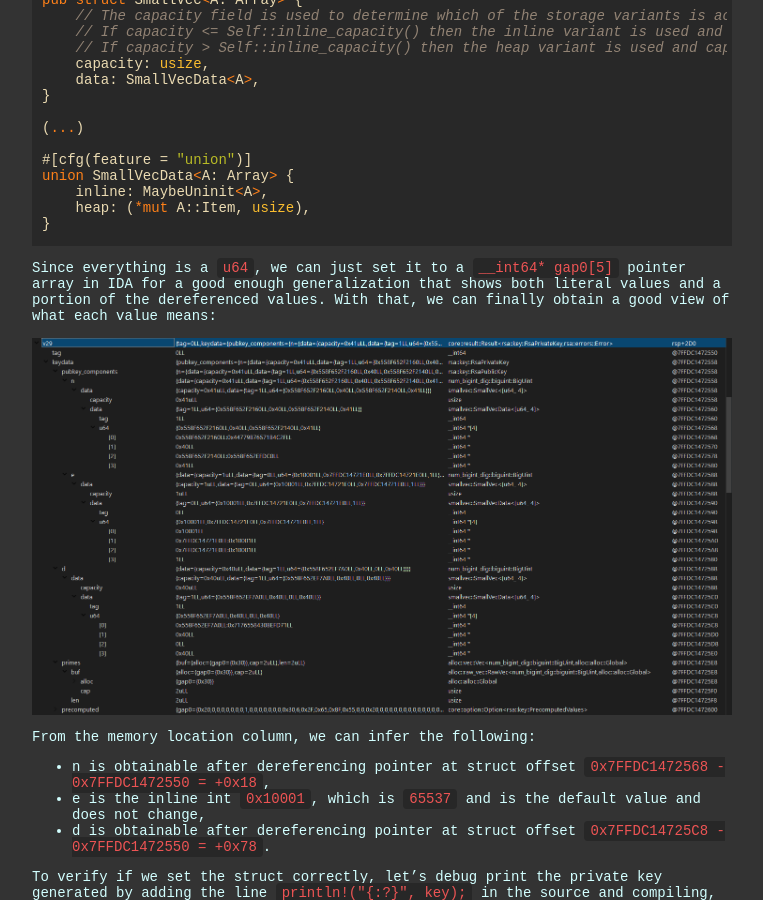
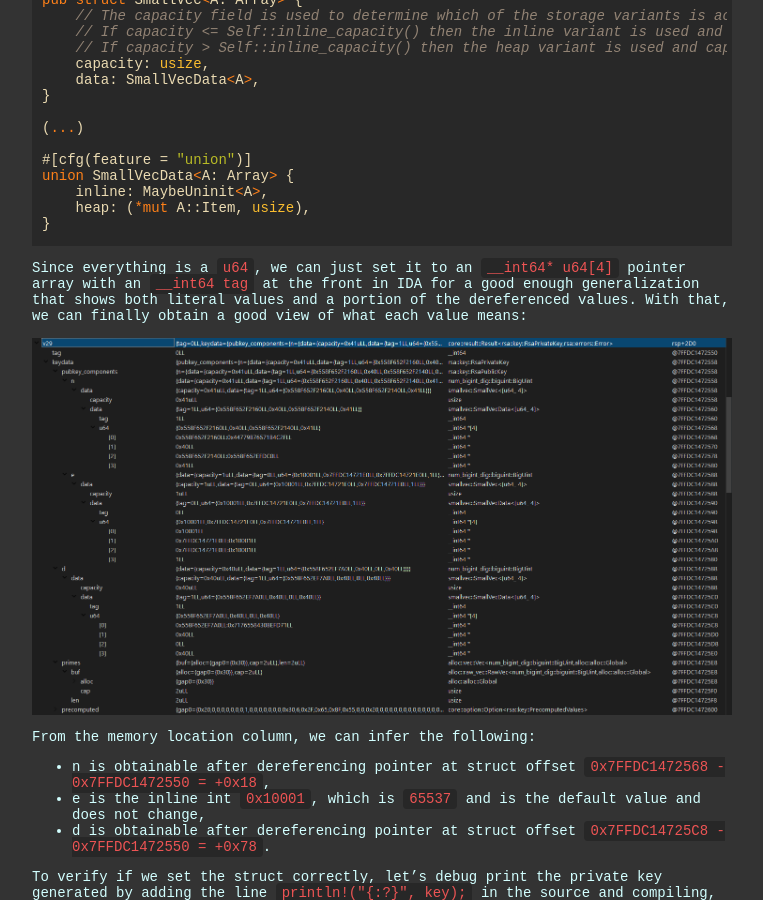
Before and after one commit to ubcctf/ubcctf.github.io, a Jekyll site: the page built from _posts/2022-04-17-tamuctf-lost-in-the-void.md, in a window 1280 px wide and 900 px high, scrolled down 3524 px. Shown: the whole window, without its empty margins (258-1021 px from the left). Built offline with Jekyll 4.4.1, drawn with Linux system fonts in a browser that asks for light colours; nearby versions of some CDN libraries; some web fonts are replaced; some of the changed text lies outside the part shown.

Commit message:
Fixes 4am typos whoops

````diff
--- a/_posts/2022-04-17-tamuctf-lost-in-the-void.md
+++ b/_posts/2022-04-17-tamuctf-lost-in-the-void.md
@@ -136,7 +136,7 @@ union SmallVecData<A: Array> {
     heap: (*mut A::Item, usize),
 }
 ```
-Since everything is a `u64`, we can just set it to a `__int64* gap0[5]` pointer array in IDA for a good enough generalization that shows both literal values and a portion of the dereferenced values. With that, we can finally obtain a good view of what each value means:
+Since everything is a `u64`, we can just set it to an `__int64* u64[4]` pointer array with an `__int64 tag` at the front in IDA for a good enough generalization that shows both literal values and a portion of the dereferenced values. With that, we can finally obtain a good view of what each value means:
 
 ![structglory.png](/assets/images/tamuctf2022/lost-in-the-void/structglory.png)
 
````
Also changed, not shown: other parts of _posts/2022-04-17-tamuctf-lost-in-the-void.md (+2 -2 lines), _posts/2022-04-17-tamuctf-obsessive-checking.md (renamed from _posts/2022-04-17-tamuctf-obcessive-checking.md, +6 -6 lines), assets/images/tamuctf2022/obsessive-checking/dontpanic.png (renamed from assets/images/tamuctf2022/obcessive-checking/dontpanic.png), assets/images/tamuctf2022/obsessive-checking/getaslr.png (renamed from assets/images/tamuctf2022/obcessive-checking/getaslr.png), assets/images/tamuctf2022/obsessive-checking/suscheck.png (renamed from assets/images/tamuctf2022/obcessive-checking/suscheck.png).
